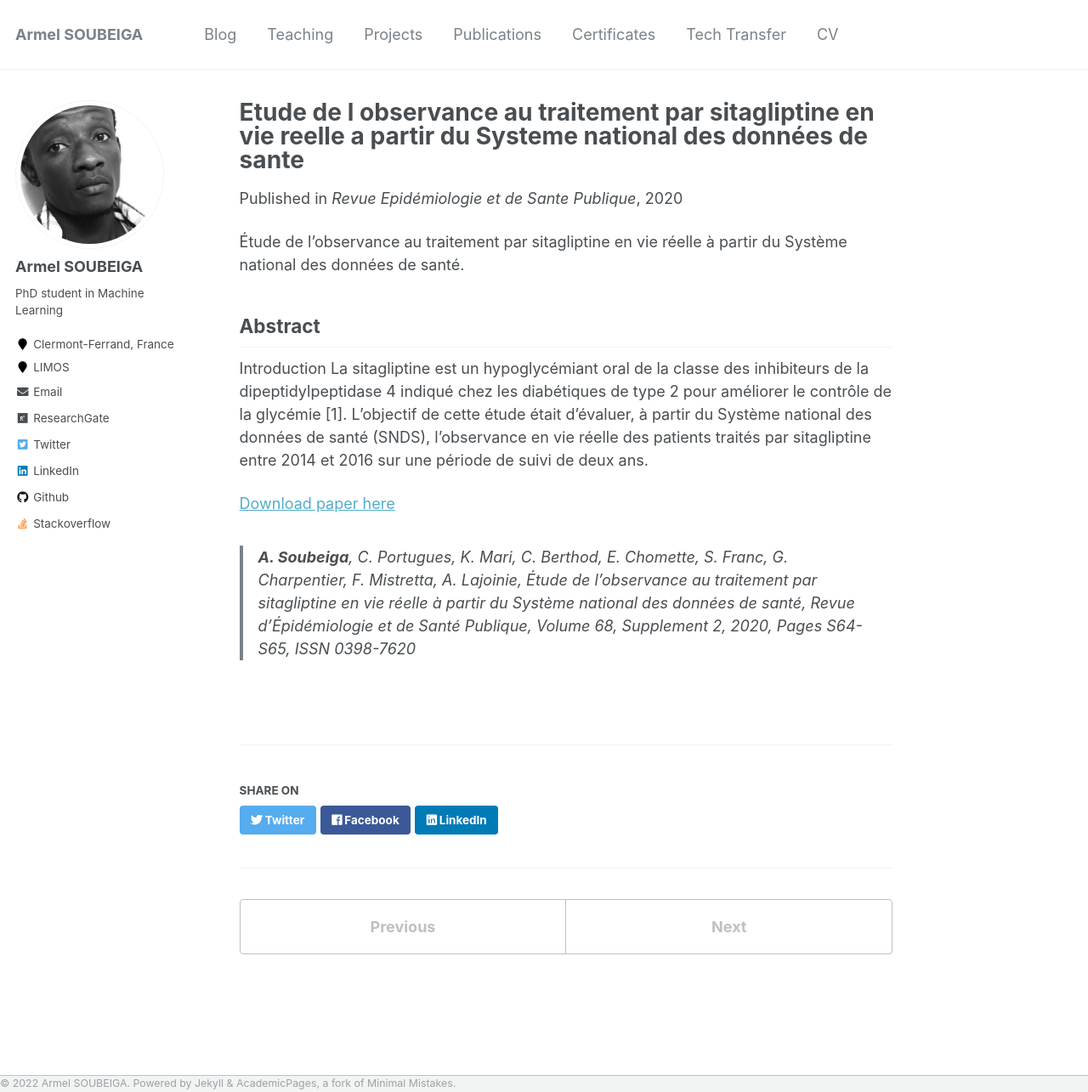
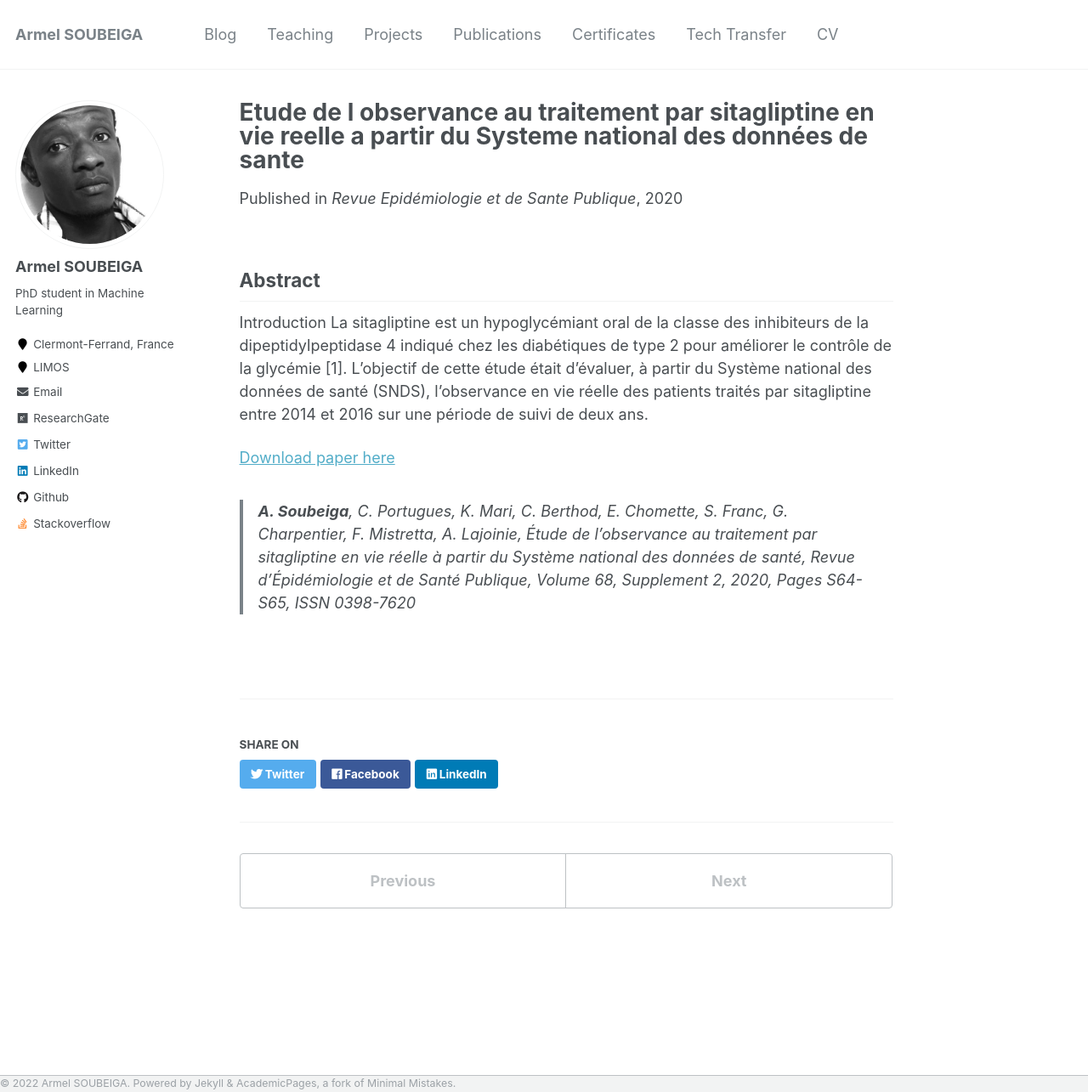
Before and after one commit to armelsoubeiga/neweb, a Jekyll site: the page built from _publications/2020-09-01-Etude-de-observance-au-traitement-par-sitagliptine.md, in a window 1280 px wide and 1285 px high. Shown: the whole window at 85% size. Built offline with Jekyll 4.4.1, drawn with Linux system fonts in a browser that asks for light colours.

Commit message:
Update 2020-09-01-Etude-de-observance-au-traitement-par-sitagliptine.md

```diff
--- a/_publications/2020-09-01-Etude-de-observance-au-traitement-par-sitagliptine.md
+++ b/_publications/2020-09-01-Etude-de-observance-au-traitement-par-sitagliptine.md
@@ -8,7 +8,6 @@ venue: 'Revue Epidémiologie et de Sante Publique'
 paperurl: 'https://doi.org/10.1016/j.respe.2020.04.009'
 citation: ' <b>A. Soubeiga</b>, C. Portugues, K. Mari, C. Berthod, E. Chomette, S. Franc, G. Charpentier, F. Mistretta, A. Lajoinie, &quot;Etude de l observance au traitement par sitagliptine en vie reelle a partir du Systeme national des données de sante,&quot; <i>Revue Epidémiologie et de Sante Publique, Volume 68, Supplement 2, 2020, Pages S64-S65, ISSN 0398-7620</i>'
 ---
-Étude de l’observance au traitement par sitagliptine en vie réelle à partir du Système national des données de santé.
 
 ## Abstract
 
```
